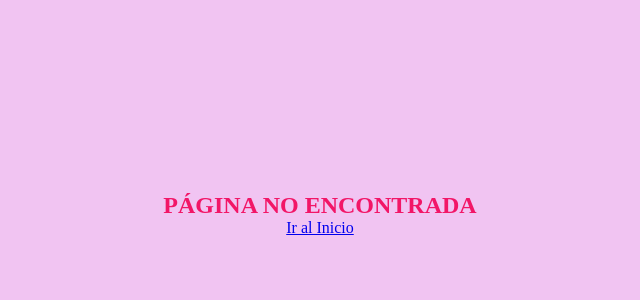
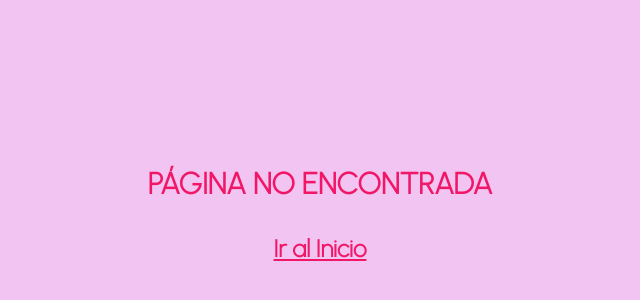
Before and after one commit to luzleale/proyecto-final-desarrollo-web, a website: page 404.html in a window 1280 px wide. Shown: the part 266-566 px from the top of the page, without its empty margins (320-960 px from the left). Drawn offline with Linux system fonts and the light colour scheme.

Commit message:
modifico url de página de error 404

```diff
--- a/404.html
+++ b/404.html
@@ -20,11 +20,11 @@
 
     <title>SK Belleza Integral</title>
   </head>
-  <body>
+  <body class="fontFamily">
     <main>
       <section class="page404">
         <h1>PÁGINA NO ENCONTRADA</h1>
-        <a href="/index.html">Ir al Inicio</a>
+        <a href="index.html" class="style404">Ir al Inicio</a>
       </section>
     </main>
   </body>
--- a/scss/pags/_error404.scss
+++ b/scss/pags/_error404.scss
@@ -6,3 +6,12 @@
   align-items: center;
   color: #f21667;
 }
+.style404 {
+  color: #f21667;
+  font-size: 1.5rem;
+  padding-top: 2rem;
+  font-weight: bold;
+  &:hover {
+    color: blue;
+  }
+}
```
Also changed, not shown: css/style.css, 1 other file.
